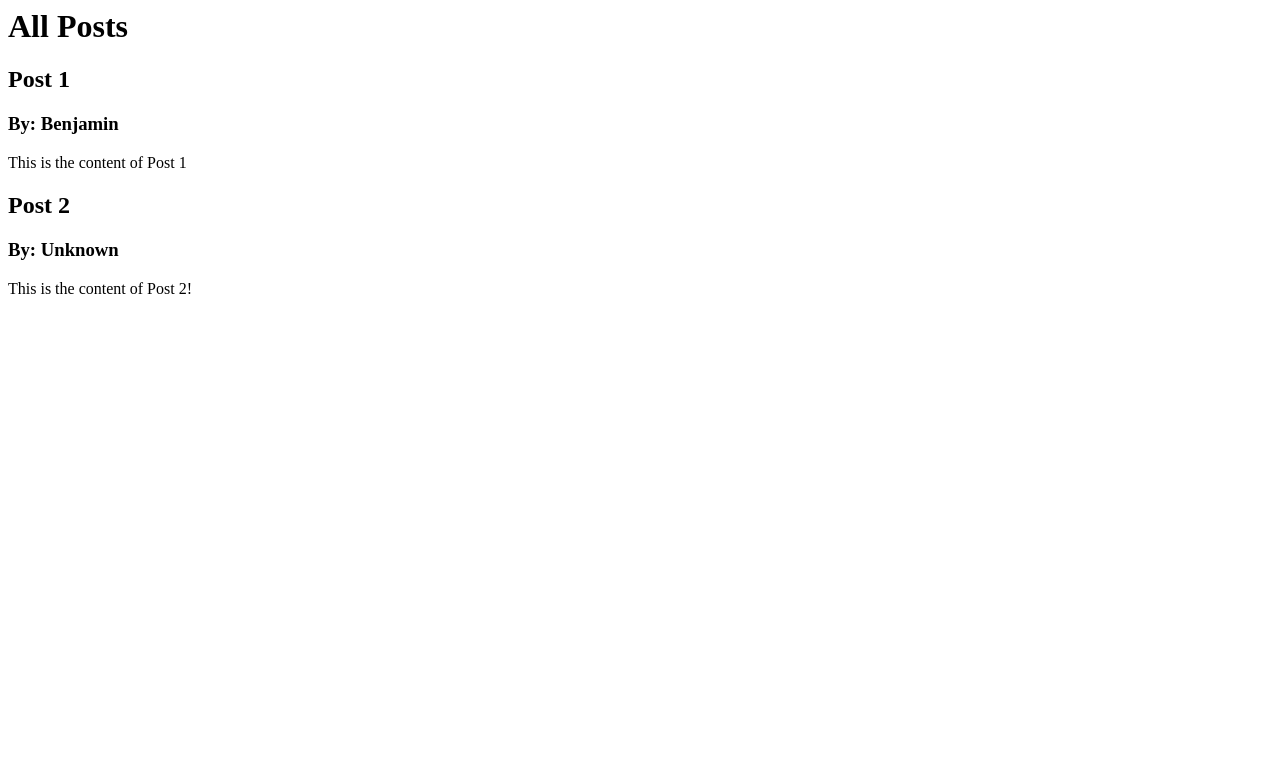
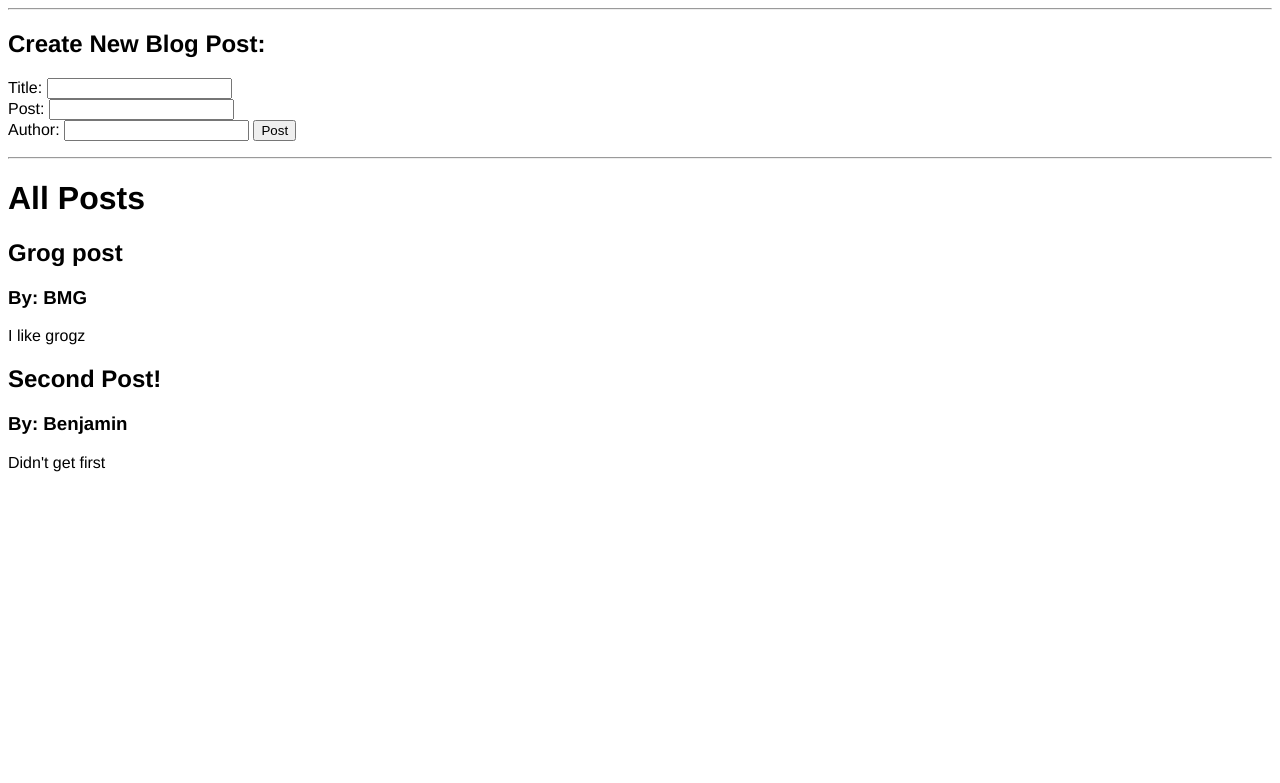
Before and after one commit to bmgratch/edu-py3, a Flask app: page /posts in a window 1280 px wide. Shown: the top 783 px of the page. Run offline with Flask 2, Linux system fonts and the light colour scheme; data comes from the database, SQL or seed files in the repository; both versions use the stored data as it was after the commit.

Commit message:
clever Flask: add db support, make posts

```diff
--- a/flask/clever/app.py
+++ b/flask/clever/app.py
@@ -1,6 +1,20 @@
-from flask import Flask, render_template
+from flask import Flask, render_template, request, redirect
+from flask_sqlalchemy import SQLAlchemy
+from datetime import datetime
 
 app = Flask(__name__)
+app.config['SQLALCHEMY_DATABASE_URI'] = 'sqlite:///posts.db'
+db = SQLAlchemy(app)
+
+class BlogPost(db.Model):
+    id = db.Column(db.Integer, primary_key=True)
+    title = db.Column(db.String(100), nullable=False)
+    content = db.Column(db.Text, nullable=False)
+    author = db.Column(db.String(20), nullable=False, default='N/A')
+    date_posted = db.Column(db.DateTime, nullable =False, default=datetime.utcnow)
+
+    def __repr__(self):
+        return 'Blog post ' + str(self.id)
 
 #dummy data
 all_posts = [
@@ -19,9 +33,20 @@ all_posts = [
 def index():
     return render_template('index.html')
 
-@app.route('/posts')
+@app.route('/posts', methods=['GET', 'POST'])
 def posts():
-    return render_template('posts.html', posts=all_posts)
+
+    if request.method == 'POST':
+        post_title = request.form['title']
+        post_content = request.form['content']
+        post_author = request.form['author']
+        new_post = BlogPost(title=post_title, content= post_content, author=post_author)
+        db.session.add(new_post)
+        db.session.commit()
+        return redirect('/posts')
+    else:
+        all_posts = BlogPost.query.order_by(BlogPost.date_posted).all()
+        return render_template('posts.html', posts=all_posts)
 
 @app.route('/home/users/<string:name>/posts/<int:id>')
 def hello(name, id):
--- /dev/null
+++ b/flask/clever/static/css/main.css
@@ -0,0 +1,3 @@
+body{
+    font-family: Helvetica;
+}
--- a/flask/clever/templates/base.html
+++ b/flask/clever/templates/base.html
@@ -1,5 +1,6 @@
 <html>
 <head>
+    <link rel="stylesheet" href="{{ url_for('static', filename='css/main.css') }}">
     {% block head %} {% endblock %}
 </head>
 <body>
--- a/flask/clever/templates/posts.html
+++ b/flask/clever/templates/posts.html
@@ -5,6 +5,17 @@
 {% endblock %}
 
 {% block body %}
+<hr>
+<h2> Create New Blog Post:</h2>
+<form action='/posts', method='POST'>
+    Title: <input type='text' name='title' id='title'>
+    <br>
+    Post: <input type='text' name='content' id='content'>
+    <br>
+    Author: <input type='text' name='author' id='author'>
+    <input type='submit' value='Post'>
+</form>
+<hr>
 <h1>All Posts</h1>
 
     {% for post in posts %}
```
Also changed, not shown: flask/clever/posts.db (added).
